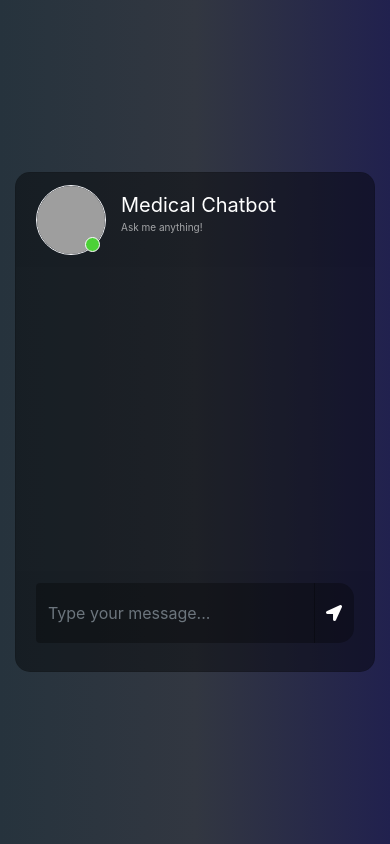
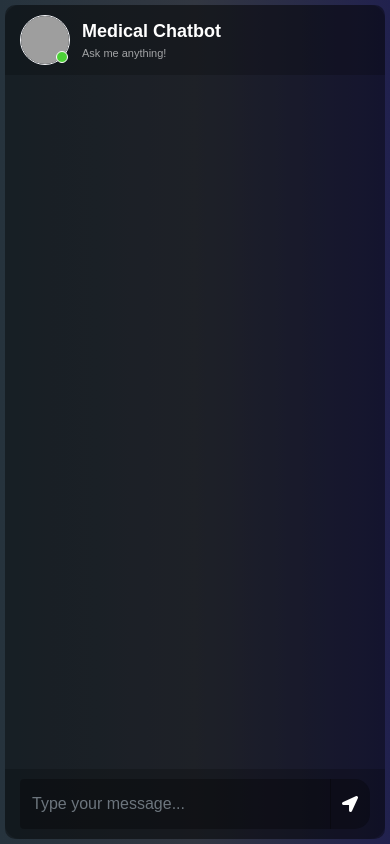
Before and after one commit to madhurisonawat/Medical-chatbot, a Flask app: page / in a window 390 px wide. Run offline with Flask 3, Linux system fonts and the light colour scheme; some libraries are stand-ins or nearby versions; grey boxes are pictures that could not be loaded.

Commit message:
made responsive

```diff
--- a/static/style.css
+++ b/static/style.css
@@ -1,223 +1,190 @@
-body,html{
+/* Base Page Resets */
+body, html {
     height: 100%;
     margin: 0;
-	background: rgb(44, 47, 59);
-   background: -webkit-linear-gradient(to right, rgb(40, 59, 34), rgb(54, 60, 70), rgb(32, 32, 43));
+    padding: 0;
     background: linear-gradient(to right, rgb(38, 51, 61), rgb(50, 55, 65), rgb(33, 33, 78));
+    font-family: sans-serif;
 }
 
-.chat{
-	margin-top: auto;
-	margin-bottom: auto;
+/* Structural Flex Containers */
+.chat-container {
+    height: 100%;
+    padding: 15px;
 }
-.card{
-	height: 500px;
+
+.chat-wrapper {
+    height: 100%;
+    max-height: 800px; /* Looks professional on desktops */
+    display: flex;
+    flex-direction: column;
+}
+
+/* Responsive Main Chat Card Component */
+.chat-card {
+    height: 100% !important;
+    display: flex;
+    flex-direction: column;
     border-radius: 15px !important;
     background-color: rgba(0,0,0,0.4) !important;
+    border: none !important;
 }
-.contacts_body{
-	padding:  0.75rem 0 !important;
-	overflow-y: auto;
-	white-space: nowrap;
-}
-.msg_card_body{
-	overflow-y: auto;
-}
-.card-header{
+
+/* Card Section Formatting Rules */
+.card-header {
     border-radius: 15px 15px 0 0 !important;
     border-bottom: 0 !important;
+    background-color: rgba(0, 0, 0, 0.2) !important;
+    padding: 10px 15px !important;
 }
-.card-footer{
+
+.msg_card_body {
+    overflow-y: auto;
+    flex: 1; /* Pushes header to top and input to bottom fluidly */
+    padding: 20px 15px !important;
+}
+
+.card-footer {
     border-radius: 0 0 15px 15px !important;
     border-top: 0 !important;
+    background-color: rgba(0, 0, 0, 0.2) !important;
+    padding: 10px 15px !important;
 }
-.container{
-	align-content: center;
+
+/* Message Box Mechanics */
+.type_msg {
+    background-color: rgba(0,0,0,0.3) !important;
+    border: 0 !important;
+    color: white !important;
+    height: 50px !important;
 }
-.search{
-	border-radius: 15px 0 0 15px !important;
+
+.type_msg:focus {
+    box-shadow: none !important;
+    outline: 0px !important;
+}
+
+.send_btn {
+    border-radius: 0 15px 15px 0 !important;
     background-color: rgba(0,0,0,0.3) !important;
-	border:0 !important;
-	color:white !important;
-}
-.search:focus{
-	 box-shadow:none !important;
-   outline:0px !important;
-}
-.type_msg{
-	background-color: rgba(0,0,0,0.3) !important;
-	border:0 !important;
-	color:white !important;
-	height: 60px !important;
-	overflow-y: auto;
-}
-	.type_msg:focus{
-	 box-shadow:none !important;
-   outline:0px !important;
-}
-.attach_btn{
-	border-radius: 15px 0 0 15px !important;
-	background-color: rgba(0,0,0,0.3) !important;
-	border:0 !important;
+    border: 0 !important;
     color: white !important;
     cursor: pointer;
 }
-.send_btn{
-	border-radius: 0 15px 15px 0 !important;
-	background-color: rgba(0,0,0,0.3) !important;
-	border:0 !important;
-	color: white !important;
-	cursor: pointer;
+
+/* Avatar Layout Settings */
+.user_img {
+    height: 50px;
+    width: 50px;
+    border: 1.5px solid #f5f6fa;
 }
-.search_btn{
-	border-radius: 0 15px 15px 0 !important;
-	background-color: rgba(0,0,0,0.3) !important;
-	border:0 !important;
-	color: white !important;
-	cursor: pointer;
+
+.user_img_msg {
+    height: 35px;
+    width: 35px;
+    border: 1.5px solid #f5f6fa;
 }
-.contacts{
-	list-style: none;
-	padding: 0;
+
+.img_cont {
+    position: relative;
+    height: 50px;
+    width: 50px;
 }
-.contacts li{
-	width: 100% !important;
-	padding: 5px 10px;
-	margin-bottom: 15px !important;
+
+.img_cont_msg {
+    height: 35px;
+    width: 35px;
+    flex-shrink: 0; /* Prevents text crowding from squeezing images on phones */
 }
-.active{
-	background-color: rgba(0,0,0,0.3);
-}
-.user_img{
-	height: 70px;
-	width: 70px;
-	border:1.5px solid #f5f6fa;
 
-}
-.user_img_msg{
-	height: 40px;
-	width: 40px;
-	border:1.5px solid #f5f6fa;
-
-}
-.img_cont{
-	position: relative;
-	height: 70px;
-	width: 70px;
-}
-.img_cont_msg{
-	height: 40px;
-	width: 40px;
-}
-.online_icon{
+.online_icon {
     position: absolute;
-	height: 15px;
-	width:15px;
+    height: 12px;
+    width: 12px;
     background-color: #4cd137;
     border-radius: 50%;
-	bottom: 0.2em;
-	right: 0.4em;
-	border:1.5px solid white;
+    bottom: 0.1em;
+    right: 0.1em;
+    border: 1.5px solid white;
 }
-.offline{
-	background-color: #c23616 !important;
+
+/* Header Text Rules */
+.user_info {
+    margin-left: 12px;
 }
-.user_info{
-	margin-top: auto;
-	margin-bottom: auto;
-	margin-left: 15px;
+
+.user_info span {
+    font-size: 18px;
+    color: white;
+    font-weight: bold;
+    display: block;
 }
-.user_info span{
-	font-size: 20px;
-	color: white;
+
+.user_info p {
+    font-size: 11px;
+    color: rgba(255,255,255,0.6);
+    margin: 0;
 }
-.user_info p{
-	font-size: 10px;
-	color: rgba(255,255,255,0.6);
-}
-.video_cam{
-	margin-left: 50px;
-	margin-top: 5px;
-}
-.video_cam span{
-	color: white;
-	font-size: 20px;
-	cursor: pointer;
-	margin-right: 20px;
-}
-.msg_cotainer{
+
+/* Text Bubbles & Responsive Breaks */
+.msg_cotainer {
     margin-top: auto;
     margin-bottom: auto;
     margin-left: 10px;
-	border-radius: 25px;
+    border-radius: 18px;
     background-color: rgb(82, 172, 255);
-	padding: 10px;
+    padding: 10px 14px;
     position: relative;
+    color: white;
+    font-size: 14px;
+    max-width: 75%; /* Stops bubbles stretching completely across screens */
+    word-break: break-word;
 }
-.msg_cotainer_send{
+
+.msg_cotainer_send {
     margin-top: auto;
     margin-bottom: auto;
     margin-right: 10px;
-	border-radius: 25px;
+    border-radius: 18px;
     background-color: #58cc71;
-	padding: 10px;
+    padding: 10px 14px;
     position: relative;
+    color: white;
+    font-size: 14px;
+    max-width: 75%;
+    word-break: break-word;
 }
-.msg_time{
+
+/* Timestamps Styling */
+.msg_time {
     position: absolute;
-	left: 0;
-	bottom: -15px;
+    left: 5px;
+    bottom: -16px;
     color: rgba(255,255,255,0.5);
-	font-size: 10px;
+    font-size: 9px;
 }
-.msg_time_send{
+
+.msg_time_send {
     position: absolute;
-	right:0;
-	bottom: -15px;
+    right: 5px;
+    bottom: -16px;
     color: rgba(255,255,255,0.5);
-	font-size: 10px;
+    font-size: 9px;
 }
-.msg_head{
-	position: relative;
+
+/* Media Queries for Small Smartphones */
+@media(max-width: 576px) {
+    .chat-container {
+        padding: 5px;
     }
-#action_menu_btn{
-	position: absolute;
-	right: 10px;
-	top: 10px;
-	color: white;
-	cursor: pointer;
-	font-size: 20px;
+    .chat-wrapper {
+        max-height: 100%; /* Uses total screen space on phones */
     }
-.action_menu{
-	z-index: 1;
-	position: absolute;
-	padding: 15px 0;
-	background-color: rgba(0,0,0,0.5);
-	color: white;
-	border-radius: 15px;
-	top: 30px;
-	right: 15px;
-	display: none;
+    .chat-card {
+        border-radius: 10px !important;
     }
-.action_menu ul{
-	list-style: none;
-	padding: 0;
-	margin: 0;
-}
-.action_menu ul li{
-	width: 100%;
-	padding: 10px 15px;
-	margin-bottom: 5px;
-}
-.action_menu ul li i{
-	padding-right: 10px;
-}
-.action_menu ul li:hover{
-	cursor: pointer;
-	background-color: rgba(0,0,0,0.2);
-}
-@media(max-width: 576px){
-	.contacts_card{
-	margin-bottom: 15px !important;
+    .msg_cotainer, .msg_cotainer_send {
+        max-width: 80%;
+        font-size: 13px;
     }
 }
--- a/templates/chat.html
+++ b/templates/chat.html
@@ -1,10 +1,9 @@
-<link href="//maxcdn.bootstrapcdn.com/bootstrap/4.1.1/css/bootstrap.min.css" rel="stylesheet" id="bootstrap-css">
-<script src="//maxcdn.bootstrapcdn.com/bootstrap/4.1.1/js/bootstrap.min.js"></script>
-<script src="//cdnjs.cloudflare.com/ajax/libs/jquery/3.2.1/jquery.min.js"></script>
-
 <!DOCTYPE html>
-<html>
+<html lang="en">
     <head>
+        <meta charset="UTF-8">
+        <!-- CRITICAL FOR MOBILE: Tells mobile browsers to scale the layout properly -->
+        <meta name="viewport" content="width=device-width, initial-scale=1.0">
         <title>Chatbot</title>
         <link rel="stylesheet" href="https://stackpath.bootstrapcdn.com/bootstrap/4.1.3/css/bootstrap.min.css" integrity="sha384-MCw98/SFnGE8fJT3GXwEOngsV7Zt27NXFoaoApmYm81iuXoPkFOJwJ8ERdknLPMO" crossorigin="anonymous">
         <link rel="stylesheet" href="https://use.fontawesome.com/releases/v5.5.0/css/all.css" integrity="sha384-B4dIYHKNBt8Bc12p+WXckhzcICo0wtJAoU8YZTY5qE0Id1GSseTk6S+L3BlXeVIU" crossorigin="anonymous">
@@ -12,17 +11,16 @@
         <link rel="stylesheet" type="text/css" href="{{ url_for('static', filename='style.css')}}"/>
     </head>
 
-
     <body>
-		<div class="container-fluid h-100">
-			<div class="row justify-content-center h-100">
-				<div class="col-md-8 col-xl-6 chat">
-					<div class="card">
+        <!-- Cleaned up the structural layouts for a fluid height environment -->
+        <div class="container-fluid chat-container">
+            <div class="row justify-content-center h-100 align-items-center">
+                <div class="col-12 col-sm-10 col-md-8 col-xl-6 chat-wrapper">
+                    <div class="card chat-card">
                         <div class="card-header msg_head">
-							<div class="d-flex bd-highlight">
+                            <div class="d-flex bd-highlight align-items-center">
                                 <div class="img_cont">
-									<img src="https://cdn-icons-png.flaticon.com/512/387/387569.png" class="rounded-circle user_img">
-									<!-- <img src="https://www.prdistribution.com/spirit/uploads/pressreleases/2019/newsreleases/d83341deb75c4c4f6b113f27b1e42cd8-chatbot-florence-already-helps-thousands-of-patients-to-remember-their-medication.png" class="rounded-circle user_img"> -->
+                                    <img src="https://cdn-icons-png.flaticon.com/512/387/387569.png" class="rounded-circle user_img" alt="bot">
                                     <span class="online_icon"></span>
                                 </div>
                                 <div class="user_info">
@@ -31,15 +29,17 @@
                                 </div>
                             </div>
                         </div>
-						<div id="messageFormeight" class="card-body msg_card_body">
 
+                        <!-- Added automatic scrolling anchors inside the script -->
+                        <div id="messageFormeight" class="card-body msg_card_body"></div>
 
-						</div>
                         <div class="card-footer">
                             <form id="messageArea" class="input-group">
                                 <input type="text" id="text" name="msg" placeholder="Type your message..." autocomplete="off" class="form-control type_msg" required/>
                                 <div class="input-group-append">
-									<button type="submit" id="send" class="input-group-text send_btn"><i class="fas fa-location-arrow"></i></button>
+                                    <button type="submit" id="send" class="input-group-text send_btn">
+                                        <i class="fas fa-location-arrow"></i>
+                                    </button>
                                 </div>
                             </form>
                         </div>
@@ -50,32 +50,37 @@
 
         <script>
             $(document).ready(function() {
+                // Smooth scrolling helper for dynamic screen heights
+                function scrollToBottom() {
+                    var chatBody = $("#messageFormeight");
+                    chatBody.scrollTop(chatBody[0].scrollHeight);
+                }
+
                 $("#messageArea").on("submit", function(event) {
                     const date = new Date();
-					const hour = date.getHours();
-					const minute = date.getMinutes();
-					const str_time = hour+":"+minute;
+                    const hour = String(date.getHours()).padStart(2, '0');
+                    const minute = String(date.getMinutes()).padStart(2, '0');
+                    const str_time = hour + ":" + minute;
                     var rawText = $("#text").val();
 
                     var userHtml = '<div class="d-flex justify-content-end mb-4"><div class="msg_cotainer_send">' + rawText + '<span class="msg_time_send">'+ str_time + '</span></div><div class="img_cont_msg"><img src="https://i.ibb.co/d5b84Xw/Untitled-design.png" class="rounded-circle user_img_msg"></div></div>';
 
                     $("#text").val("");
                     $("#messageFormeight").append(userHtml);
+                    scrollToBottom();
 
                     $.ajax({
-						data: {
-							msg: rawText,
-						},
+                        data: { msg: rawText },
                         type: "POST",
                         url: "/get",
                     }).done(function(data) {
                         var botHtml = '<div class="d-flex justify-content-start mb-4"><div class="img_cont_msg"><img src="https://cdn-icons-png.flaticon.com/512/387/387569.png" class="rounded-circle user_img_msg"></div><div class="msg_cotainer">' + data + '<span class="msg_time">' + str_time + '</span></div></div>';
                         $("#messageFormeight").append($.parseHTML(botHtml));
+                        scrollToBottom();
                     });
                     event.preventDefault();
                 });
             });
         </script>
-
     </body>
 </html>
```
Lines whose indentation alone changed are shown as unchanged.
